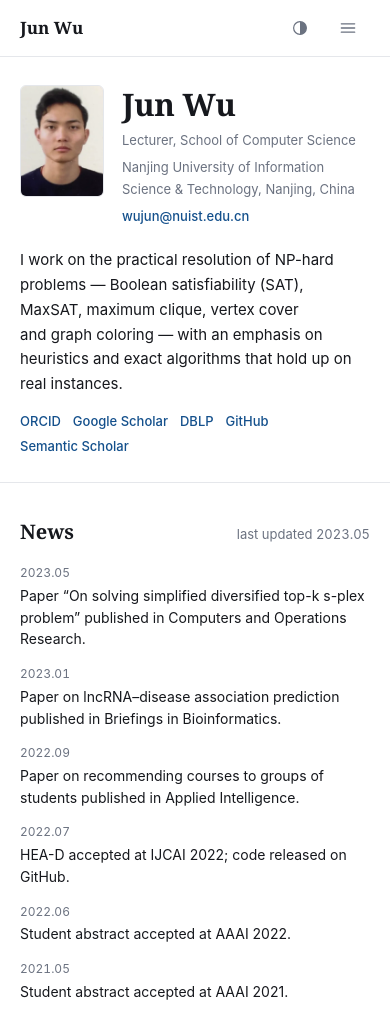
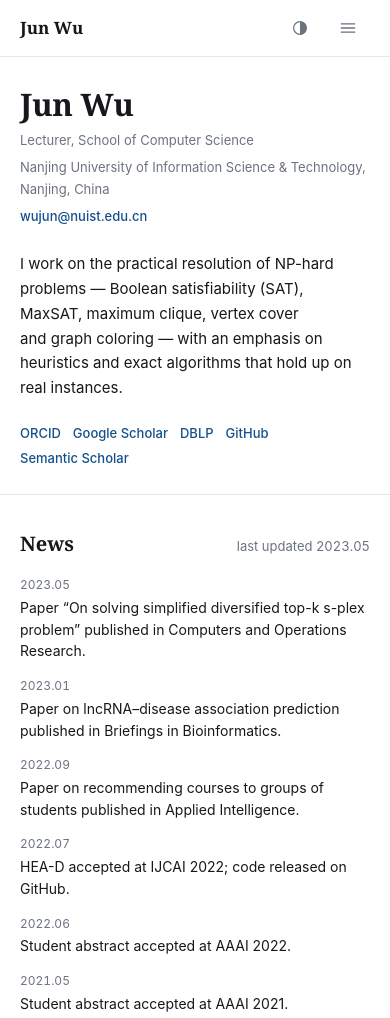
Before and after one commit to wujunzero/website, an Eleventy site: page src/pages/home.html in a window 390 px wide. Shown: the top 1018 px of the page. Built offline with nearby package versions, Linux system fonts and the light colour scheme; Eleventy itself is replaced by a stand-in of ours; files that its build step writes are made by us from their sources.

Commit message:
refactor: drop the portrait and unify the identity link order
- hero loses the photo and becomes a single text column; the statement is capped
  at 68ch and the mobile grid that placed the photo beside the name goes with it
- footer now lists the same five identities as the hero, in the same order, with
  email first, so the same links no longer appear in two different orders
- CSS 14334 -> 13192 bytes

```diff
--- a/src/assets/main.css
+++ b/src/assets/main.css
@@ -251,34 +251,12 @@ ol {
 /* 4. Hero ------------------------------------------------------------------ */
 
 .hero {
-  display: flex;
-  align-items: flex-start;
-  gap: 56px;
   padding: 80px 0 48px;
-}
-
-.hero-body {
-  flex: 1 1 auto;
-  min-width: 0;
 }
 
 .hero-identity h1 {
   font-size: 39px;
   letter-spacing: -0.01em;
-}
-
-.hero-media {
-  flex: 0 0 180px;
-}
-
-.hero-media img {
-  display: block;
-  width: 180px;
-  height: 256px;
-  object-fit: cover;
-  border-radius: var(--radius);
-  border: 1px solid var(--border);
-  background: var(--surface);
 }
 
 .hero-role {
@@ -297,7 +275,7 @@ ol {
 .hero-statement {
   margin-top: 24px;
   font-size: 16px;
-  max-width: 60ch;
+  max-width: 68ch;
   text-wrap: pretty;
 }
 
@@ -635,25 +613,6 @@ ol {
 
 /* 13. Responsive ----------------------------------------------------------- */
 
-@media (max-width: 860px) {
-  .hero {
-    gap: 32px;
-  }
-
-  .hero-media {
-    flex-basis: 140px;
-  }
-
-  .hero-media,
-  .hero-media img {
-    width: 140px;
-  }
-
-  .hero-media img {
-    height: 200px;
-  }
-}
-
 @media (max-width: 767px) {
   .nav {
     flex-wrap: wrap;
@@ -723,48 +682,8 @@ ol {
     height: 44px;
   }
 
-  /* Photo beside the name, statement and links full width underneath. */
   .hero {
-    display: grid;
-    grid-template-columns: 84px 1fr;
-    gap: 14px 18px;
     padding: 28px 0 24px;
-  }
-
-  .hero-media {
-    grid-column: 1;
-    grid-row: 1;
-    flex: 0 0 auto;
-  }
-
-  .hero-media,
-  .hero-media img {
-    width: 84px;
-  }
-
-  .hero-media img {
-    height: 112px;
-  }
-
-  .hero-body {
-    display: contents;
-  }
-
-  .hero-identity {
-    grid-column: 2;
-    grid-row: 1;
-  }
-
-  .hero-statement {
-    grid-column: 1 / -1;
-    grid-row: 2;
-    margin-top: 6px;
-  }
-
-  .identities {
-    grid-column: 1 / -1;
-    grid-row: 3;
-    margin-top: 0;
   }
 
   .hero-identity h1 {
--- a/src/includes/footer.html
+++ b/src/includes/footer.html
@@ -3,10 +3,11 @@
     <p>© {{ 'now' | date: "%Y" }} {{ site.name }}. Built with Eleventy.</p>
     <nav aria-label="Elsewhere">
       <a href="mailto:{{ site.email }}">{{ site.email }}</a>
+      <a href="https://orcid.org/{{ site.orcid }}">ORCID</a>
+      <a href="{{ site.scholarUrl }}">Google Scholar</a>
+      <a href="{{ site.dblpUrl }}">DBLP</a>
       <a href="https://github.com/{{ site.github }}">GitHub</a>
-      <a href="{{ site.scholarUrl }}">Google Scholar</a>
-      <a href="https://orcid.org/{{ site.orcid }}">ORCID</a>
-      <a href="{{ site.dblpUrl }}">DBLP</a>
+      <a href="{{ site.semanticScholarUrl }}">Semantic Scholar</a>
     </nav>
   </div>
 </footer>
--- a/src/pages/home.html
+++ b/src/pages/home.html
@@ -21,7 +21,6 @@ eleventyComputed:
 {%- assign show_recruit = false -%}
 
 <section class="hero wrap" id="about">
-  <div class="hero-body">
   <div class="hero-identity">
     <h1>Jun Wu</h1>
     <p class="hero-role">Lecturer, School of Computer Science</p>
@@ -39,14 +38,6 @@ eleventyComputed:
     <a href="{{ site.dblpUrl }}" rel="noopener">DBLP</a>
     <a href="https://github.com/{{ site.github }}" rel="me noopener">GitHub</a>
     <a href="{{ site.semanticScholarUrl }}" rel="noopener">Semantic Scholar</a>
-    </div>
-  </div>
-  <div class="hero-media">
-    <picture>
-      <source srcset="{{ '/assets/Jun_Wu.webp' | url }}" type="image/webp">
-      <img src="{{ '/assets/Jun_Wu.jpg' | url }}" alt="Portrait of Jun Wu" width="180" height="256"
-        loading="eager" decoding="async">
-    </picture>
   </div>
 </section>
 
```
Lines whose indentation alone changed are shown as unchanged.
